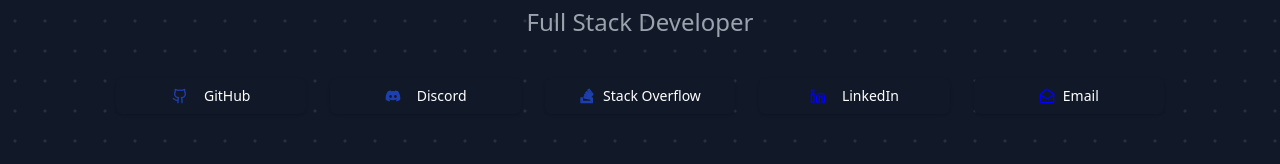
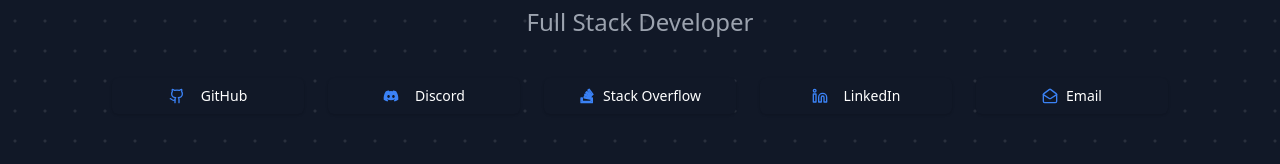
Before and after one commit to AbinAntony8888/PortfolioWebsite, a Next.js app: page / in a window 1280 px wide. Shown: the part 294-458 px from the top of the page. Built offline with nearby package versions, Linux system fonts and the light colour scheme.

Commit message:
links colour edit

```diff
--- a/src/components/Portfolio.tsx
+++ b/src/components/Portfolio.tsx
@@ -66,7 +66,7 @@ const Portfolio = () => {
               />
             </div>
             <h1 className="text-5xl md:text-6xl font-bold bg-gradient-to-r from-blue-100 to-purple-100 text-transparent bg-clip-text mb-4">
-              Abin Antony
+               Abin Antony
             </h1>
             <p className="text-xl md:text-2xl text-gray-400 flex items-center justify-center gap-2">
               Full Stack Developer
@@ -74,12 +74,12 @@ const Portfolio = () => {
           </div>
 
           {/* Social Links */}
-          <div className="  gap-6 mb-10 pt-2 grid grid-cols-3 md:grid-cols-5 px-5">
+          <div className="  gap-6 mb-10 pt-2 grid grid-cols-3 md:grid-cols-5 px-4">
             <Button
               className="bg-gray-900 hover:bg-gray-800 text-white"
               onClick={() => (window.location.href = githubOAuthURL)}
             >
-              <Github className="mr-2 h-4 w-4 text-blue-800" />
+              <Github className="mr-2 h-4 w-4 text-blue-500" />
               GitHub
             </Button>
             <Button
@@ -87,7 +87,7 @@ const Portfolio = () => {
               onClick={() => (window.location.href = discordOAuthURL)}
             >
               <svg
-                className="mr-2 h-5 w-5 text-blue-800"
+                className="mr-2 h-5 w-5 text-blue-500"
                 aria-hidden="true"
                 focusable="false"
                 data-prefix="fab"
@@ -108,7 +108,7 @@ const Portfolio = () => {
               onClick={() => (window.location.href = stackoverflowdOAuthURL)}
             >
               <svg
-                className="text-blue-800"
+                className="text-blue-500"
                 xmlns="http://www.w3.org/2000/svg"
                 width="24"
                 height="24"
@@ -131,14 +131,14 @@ const Portfolio = () => {
               className="bg-gray-900 hover:bg-gray-800 text-white"
               onClick={() => (window.location.href = linkedindOAuthURL)}
             >
-              <Linkedin className="mr-2 h-4 w-4" color="blue" />
+              <Linkedin className="mr-2 h-4 w-4 text-blue-500" />
               LinkedIn
             </Button>
             <Button
               className="bg-gray-900 hover:bg-gray-800 text-white"
               onClick={() => (window.location.href = emaildOAuthURL)}
             >
-              <MailOpen color="blue" />
+              <MailOpen className="text-blue-500" />
               Email
             </Button>
           </div>
```
